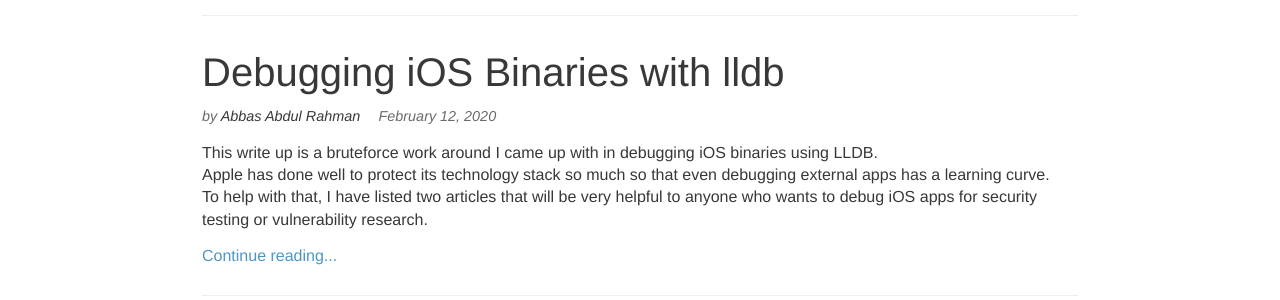
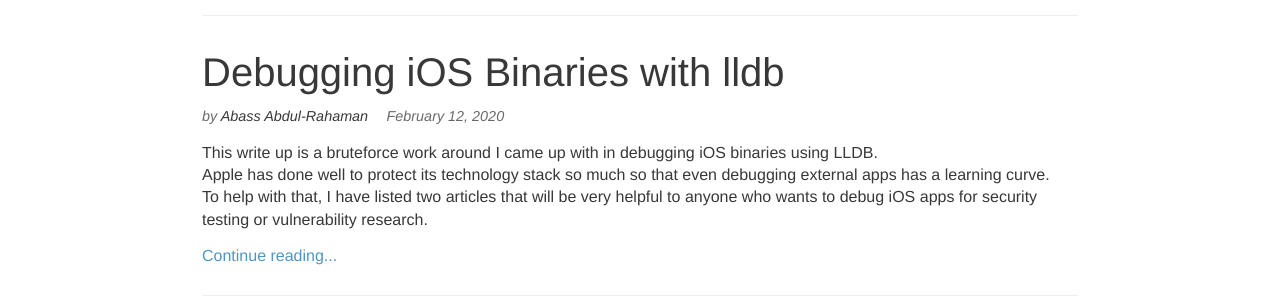
Before and after one commit to dechairman/dechairman.github.io, a Jekyll site: the page built from index.html, in a window 1280 px wide. Shown: the part 477-777 px from the top of the page. Built offline with Jekyll 4.4.1, drawn with Linux system fonts in a browser that asks for light colours; the list of posts is cut into pages by our own code.

Commit message:
Update 2020-02-12-Debugging-iOS-Binaries.md

```diff
--- a/_posts/2020-02-12-Debugging-iOS-Binaries.md
+++ b/_posts/2020-02-12-Debugging-iOS-Binaries.md
@@ -2,7 +2,7 @@
 layout: post
 title: "Debugging iOS Binaries with lldb"
 date: 2020-02-12
-author: Abbas Abdul Rahman
+author: Abass Abdul-Rahaman
 categories: [Security]
 tags: [iOS]
 description: This write up is a bruteforce work around I came up with in debugging iOS binaries using LLDB.
```
